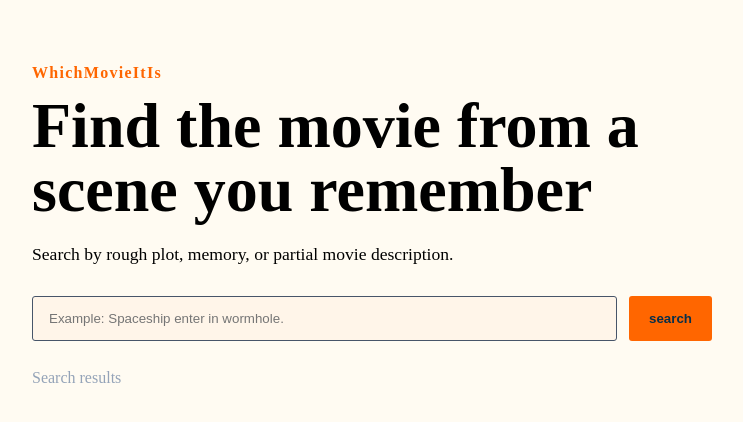
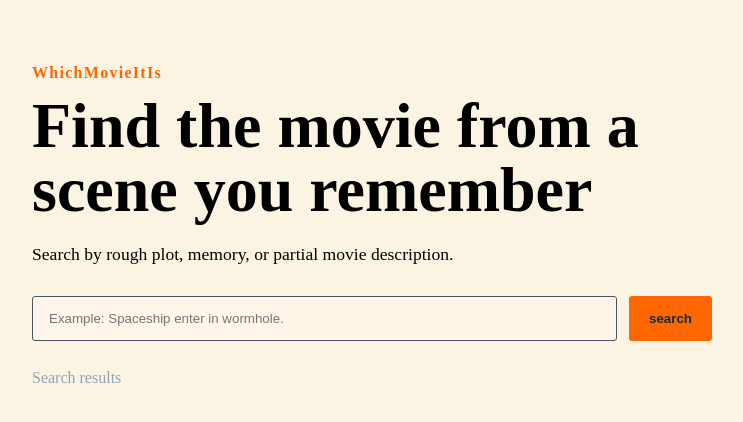
Before and after one commit to Aayush7788/whichMovieItIs, a React app in the folder frontend/: page / in a window 1280 px wide. Shown: the top 422 px of the page, without its empty margins (268-1011 px from the left). Built offline with nearby package versions, Linux system fonts and the light colour scheme; the HTML template or start-up script is replaced by a standard one.

Commit message:
change background

```diff
--- a/frontend/src/index.css
+++ b/frontend/src/index.css
@@ -5,7 +5,7 @@
 body {
     margin: 0;
     font-family: outfit;
-    background: #FFFBF2;
+    background: #fbf4e3;
     color: #000000;
 
 }
```
